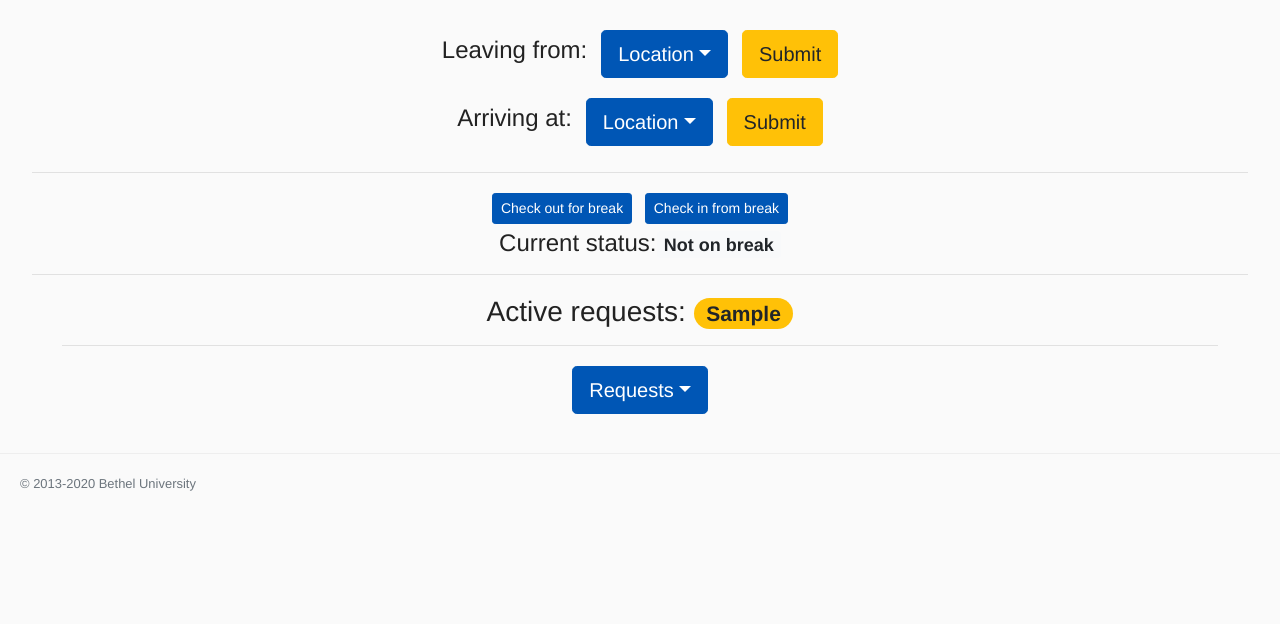
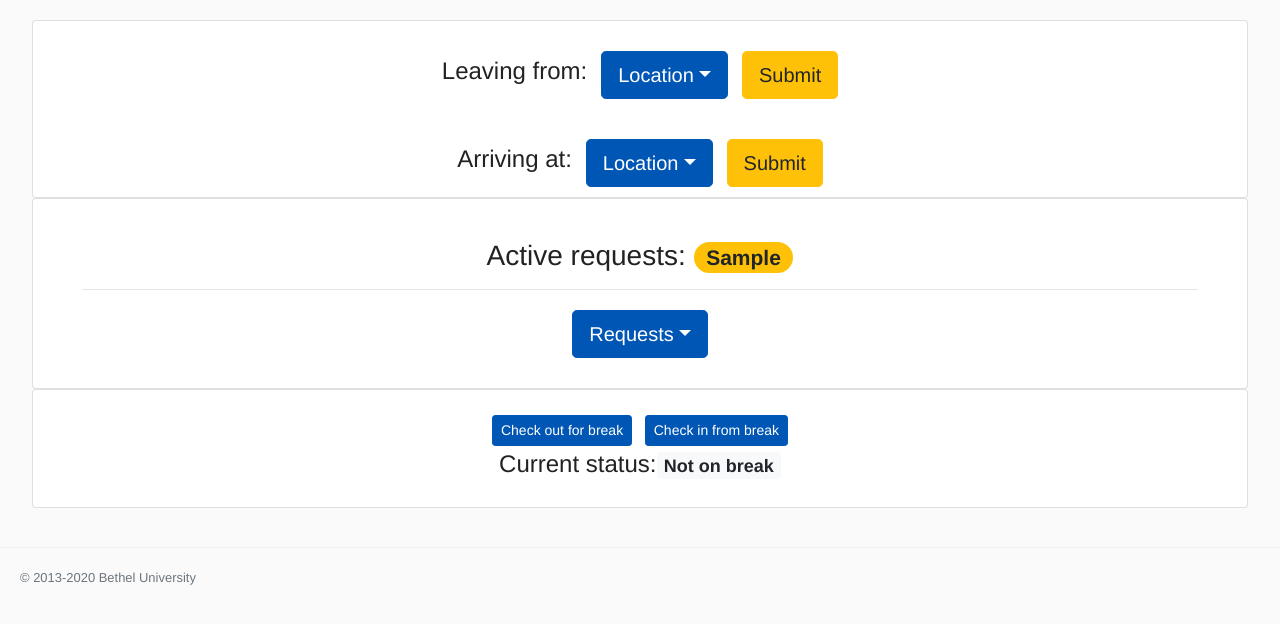
Before and after one commit to betheluniversity/shuttle, a Python web app: template shuttle/templates/schedules/shuttle_driver_check_in.html in a window 1280 px wide. Shown: the part 58-682 px from the top of the page. Run offline with Jinja, Linux system fonts and the light colour scheme; the template is opened without the code that fills it: most values are stand-ins (such as "Sample title", 1, 10 or a date in 2020); some libraries are stand-ins or nearby versions.

Commit message:
Put each section into cards. Flip requests and break times

```diff
--- a/shuttle/templates/schedules/shuttle_driver_check_in.html
+++ b/shuttle/templates/schedules/shuttle_driver_check_in.html
@@ -1,9 +1,11 @@
 {% extends 'shuttle_base.html' %}
-<!-- TODO: select next location after submitting so it is easier for drivers -->
+<!-- TODO: select next location after submitting so it is easier for drivers. Fix break status -->
 {% block body_content %}
 <title>Shuttle | {% block page_title %}Driver Check In{% endblock %}</title>
 
     <div class="center-page">
+        <div class="card">
+            <div class="card-body">
                 <div class="align-side-by-side">
                     <h4>Leaving from:</h4>
                 </div>
@@ -44,32 +46,14 @@
                     </div>
                 </div>
             </div>
-
-    <hr>
-
-    <div class="center-page">
-        <div class="align-side-by-side">
-            <div class="submit">
-                <input class="btn btn-primary btn-sm check-out-btn" type="submit" value="Check out for break">
-            </div>
-        </div>
-        <div class="align-side-by-side">
-            <div class="submit">
-                <input class="btn btn-primary btn-sm check-in-btn" type="submit" value="Check in from break">
-            </div>
         </div>
     </div>
 
     <div class="center-page">
-       <h4>Current status:<span class="badge badge-light break-badge">Not on break</span></h4>
-    </div>
-
-    <hr>
-
-    <div class="center-page">
+        <div class="card">
+            <div class="card-body">
                 <div class="center-page shuttle-margins">
-            <h3>Active requests: <span class="badge badge-pill badge-warning waitlist">{{ active_requests }}</span></h3>
-            <hr>
+                    <h3>Active requests: <span class="badge badge-pill badge-warning waitlist">{{ active_requests }}</span></h3><hr>
                 </div>
                 <div class="dropdown">
                     <button class="btn btn-primary btn-lg dropdown-toggle request-menu" type="button" data-toggle="dropdown" aria-haspopup="true" aria-expanded="false">Requests</button>
@@ -84,6 +68,26 @@
                         <div class="request-{{requests[request]['location']}}" href="#"><p>{{ requests[request]['log_date'] }} - {{ requests[request]['location'] }}</p></div>
                     {% endfor %}
                     <input class="btn btn-warning btn-lg complete-request-btn" type="submit" value="Complete Requests">
+                </div>
+            </div>
+        </div>
+    </div>
+
+    <div class="center-page">
+        <div class="card">
+            <div class="card-body">
+                <div class="align-side-by-side">
+                    <div class="submit">
+                        <input class="btn btn-primary btn-sm check-out-btn" type="submit" value="Check out for break">
+                    </div>
+                </div>
+                <div class="align-side-by-side">
+                    <div class="submit">
+                        <input class="btn btn-primary btn-sm check-in-btn" type="submit" value="Check in from break">
+                    </div>
+                </div>
+                <h4>Current status:<span class="badge badge-light break-badge">Not on break</span></h4>
+            </div>
         </div>
     </div>
 
```
Lines whose indentation alone changed are shown as unchanged.
